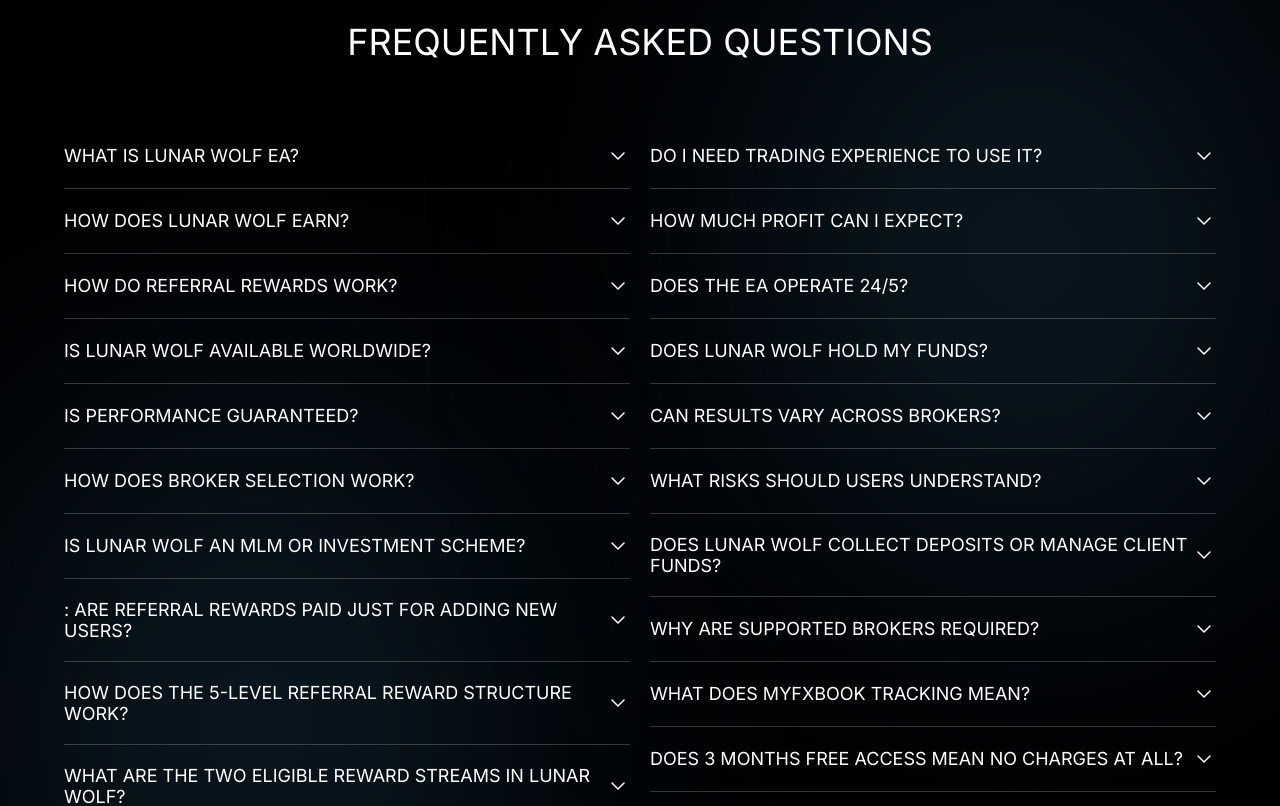
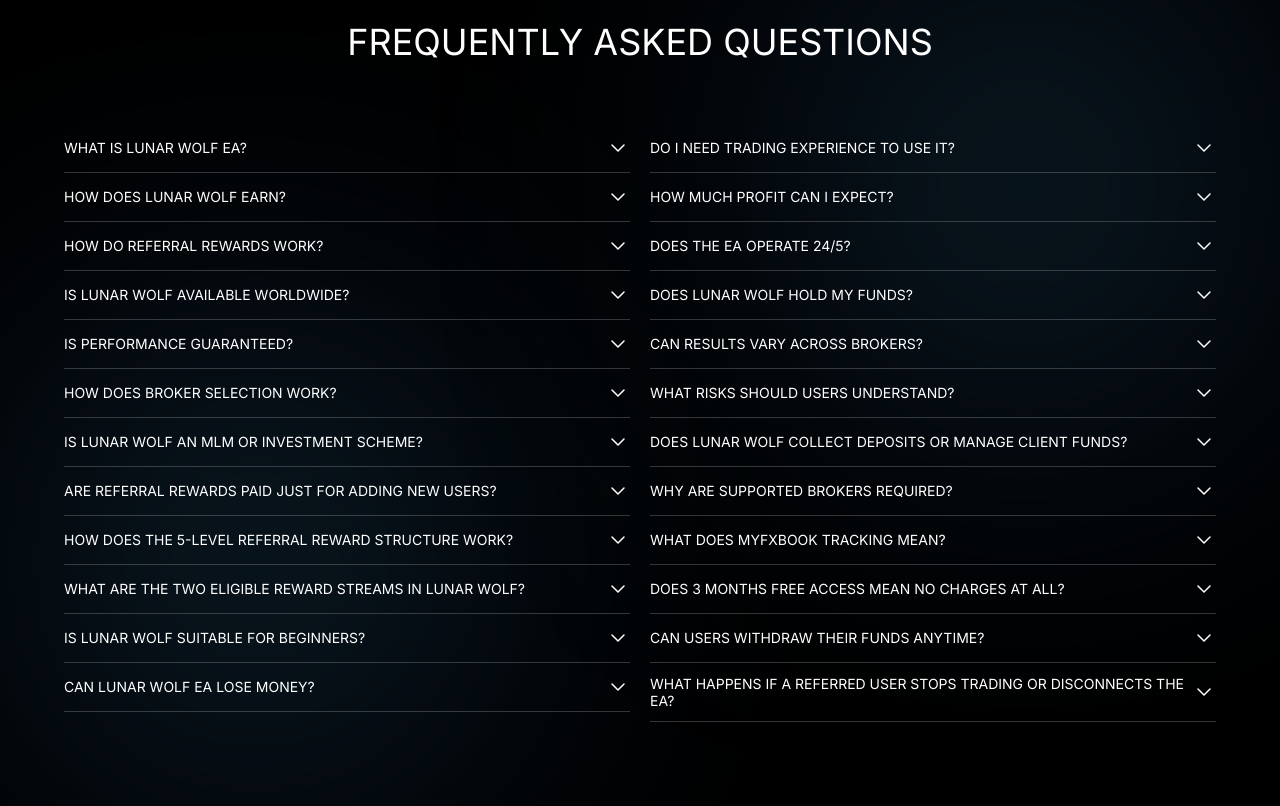
Before and after one commit to maheshBavishi/lunarwolf-latest-webapp, a Next.js app: page /ourea in a window 1280 px wide. Shown: the part 6000-6806 px from the top of the page. Built offline with nearby package versions, Linux system fonts and the light colour scheme.

Commit message:
feat: add FAQ section component and referral program guide document

```diff
--- a/src/rendering/home/faqSection/faqSection.module.scss
+++ b/src/rendering/home/faqSection/faqSection.module.scss
@@ -90,7 +90,7 @@
             }
 
             .mainFaq {
-                padding: 20px 0;
+                padding: 12px 0;
                 border-bottom: 1px solid rgb(255, 255, 255, .2);
 
                 .faqbody {
@@ -125,7 +125,7 @@
 
                     h3 {
                         color: #FFF;
-                        font-size: 18px;
+                        font-size: 14px;
                         font-style: normal;
                         font-family: var(--font-inter-sans);
                         font-weight: 400;
--- a/src/rendering/home/faqSection/index.js
+++ b/src/rendering/home/faqSection/index.js
@@ -56,7 +56,7 @@ const leftFaqs = [
         )
     },
     {
-        question: ": Are referral rewards paid just for adding new users?",
+        question: " Are referral rewards paid just for adding new users?",
         answer: (
             <>
                 No. Lunar Wolf does not pay rewards for registration or recruitment alone. Referral rewards may apply only when referred users maintain eligible active EA accounts and generate eligible trading-related revenue according
--- a/src/rendering/home/strategicSection/index.js
+++ b/src/rendering/home/strategicSection/index.js
@@ -67,7 +67,7 @@ export default function StrategicSection() {
                             <p>
                                 Built for eligible reward participation
                             </p>
-                            <p>
+                            <p className={styles.heightSection}>
                                 An automated EA ecosystem where active referred users trade through Lunar Wolf EA, networks may grow through referrals,
                                 and eligible rewards are linked to active trading-related revenue.
                             </p>
@@ -183,7 +183,7 @@ export default function StrategicSection() {
                             <p>
                                 Direct-only traditional IB model
                             </p>
-                            <p>
+                            <p className={styles.heightSection}>
                                 You earn mainly when your direct referrals
                                 trade. If they stop trading, your IB income may also reduce.
                             </p>
```
Also changed, not shown: src/rendering/home/strategicSection/StrategicSection.module.scss (+13 -0 lines), 1 other file (tests, documents, lock files or other folders).
